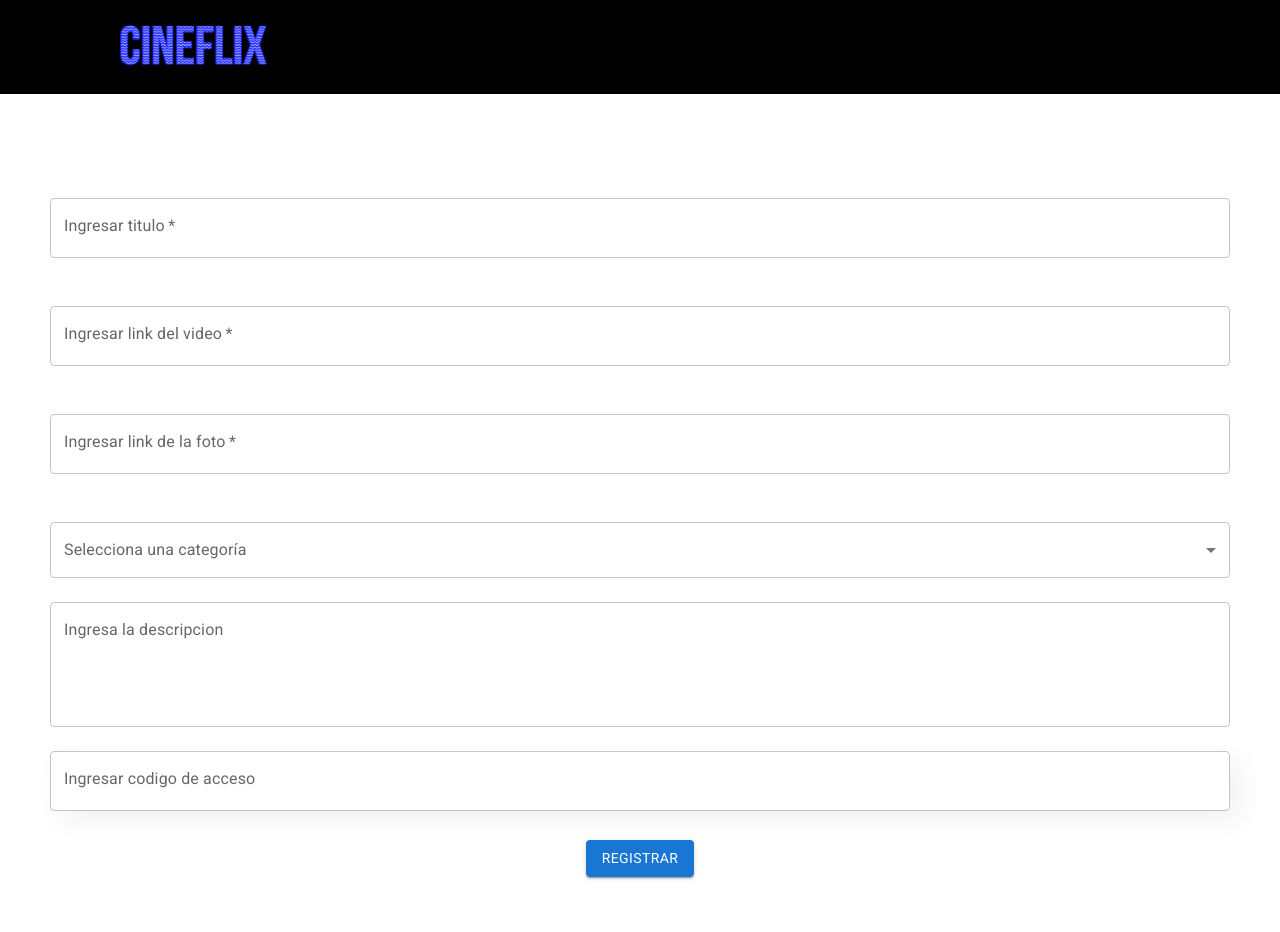
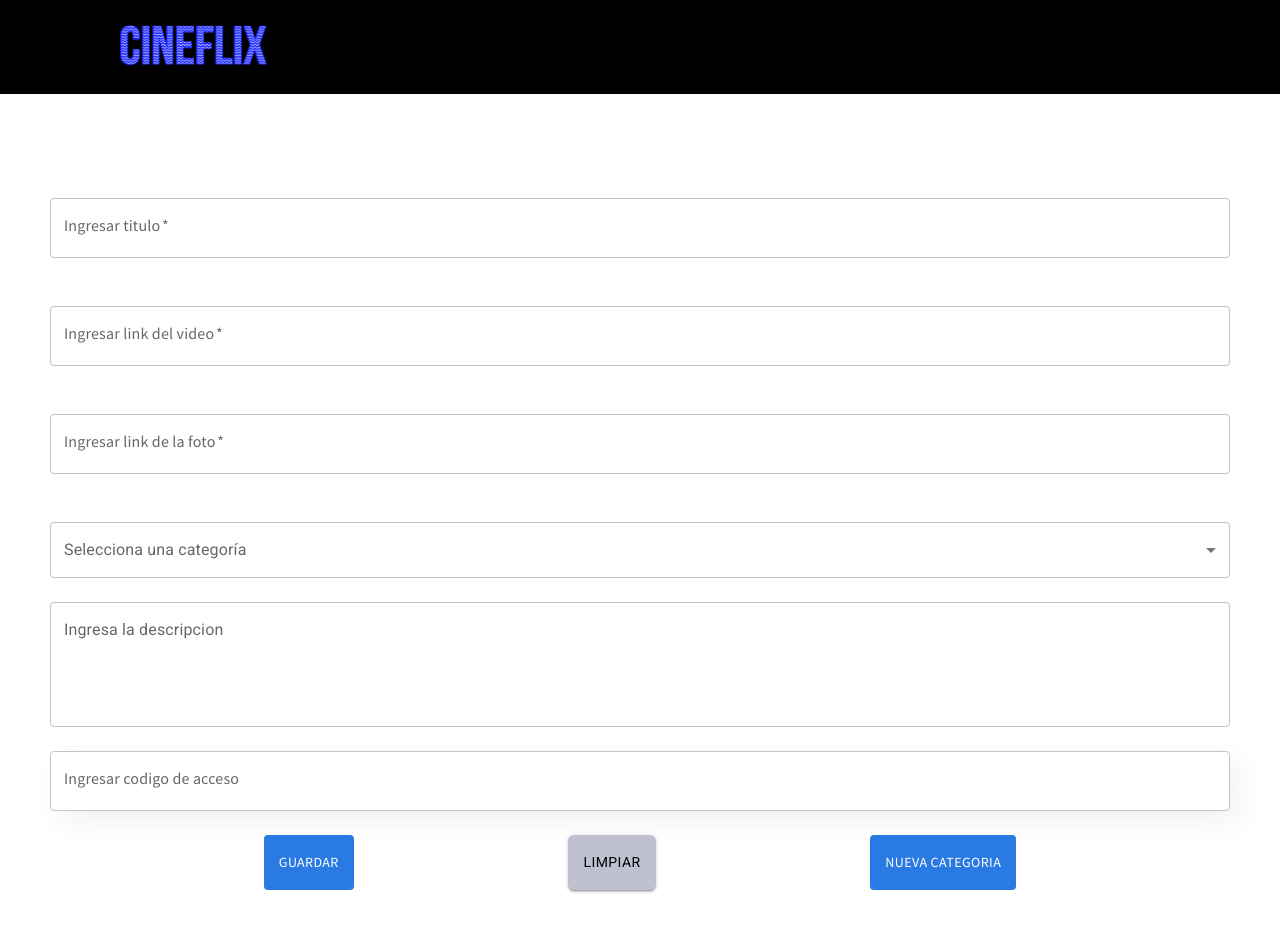
Before and after one commit to JD100423/cinemasMovie, a React (Create React App) app: page /formulario in a window 1280 px wide. Shown: the top 932 px of the page. Built offline with nearby package versions, Linux system fonts and the light colour scheme.

Commit message:
Guardando cambios

```diff
--- a/src/App.js
+++ b/src/App.js
@@ -60,7 +60,7 @@ function App(props) {
   ]);
 
   const agregarVideo = (video) => {
-    const videosconID = {...video, id: uuid(), description: video.description, descripcion: video.descripcion}
+    const videosconID = {...video, id: uuid(), description: video.description}
     const updatedVideos =   [...videos, videosconID];
     const updatedMostrarDescripcion = { ...mostrarDescription, [videosconID.id]: false };
 
@@ -72,19 +72,6 @@ function App(props) {
     setVideo(updatedVideos);
     localStorage.setItem('videos', JSON.stringify(updatedVideos));
   };
-
-  /*const agregarVideo = (video) => {
-    const videoConID = { ...video, id: uuid() };
-    const updatedVideos = [...videos, videoConID];
-    const updatedMostrarDescription = { ...mostrarDescription, [videoConID.id]: false };
-
-    setVideo(updatedVideos);
-    setMostrarDescription(updatedMostrarDescription);
-
-    localStorage.setItem("videos", JSON.stringify(updatedVideos));
-    localStorage.setItem("mostrarDescription", JSON.stringify(updatedMostrarDescription));
-  };*/
-
 
   const eliminarVideo = (id) => {
     console.log("Eliminar: ", id);
@@ -103,7 +90,6 @@ function App(props) {
     });
   };
 
-
   return (
     <BrowserRouter>
       <Header/>
@@ -114,7 +100,11 @@ function App(props) {
         cambiarMostrar={cambiarMostrar}
         mostrarDescription={mostrarDescription}
         />} />
-        <Route path='/formulario' element={<Formulario categorias={categorias}  agregarVideo={agregarVideo}/>} />
+        <Route path='/formulario' element={<Formulario
+        categorias={categorias}
+        agregarVideo={agregarVideo}
+        />}
+        />
         <Route path='/post/:id' element={<Post />} />
       </Routes>
     </BrowserRouter>
--- /dev/null
+++ b/src/Componentes/BtnForm/index.jsx
@@ -0,0 +1,21 @@
+import React from "react";
+import { Button } from "@mui/material";
+import { colorPrimario } from "../UI/variables";
+
+const Btn = (props) => {
+    return(
+        <>
+        <Button type="submit" style={{
+            backgroundColor: `${colorPrimario}`,
+            fontFamily: "'Source Sans Pro', 'sans serif'",
+            color: "#fff",
+            padding: "15px",
+            display: "flex",
+        }}>{props.texto}</Button>
+        </>
+
+    )
+
+}
+
+export default Btn;
--- /dev/null
+++ b/src/Componentes/BtnReset/index.jsx
@@ -0,0 +1,17 @@
+import React from "react";
+import { Button } from "@mui/material";
+
+const BtnReset = (props) => {
+    const {resetForm}= props
+    return (
+        <Button type="reset" variant="contained" style={{
+            color: "#000",
+            backgroundColor: "#BFC1D0",
+            padding: "0px, 10px",
+            border: "none",
+            borderRadius: "5.62px"
+        }} onClick={resetForm}>{props.text}</Button>
+    )
+}
+
+export default BtnReset;
--- a/src/Componentes/FormVideo/index.jsx
+++ b/src/Componentes/FormVideo/index.jsx
@@ -2,8 +2,10 @@ import React, {useState} from "react";
 import { useNavigate } from "react-router-dom";
 import ListCategories from "../ListaCategories";
 import Texto from "../Texto";
-import { Button, Box} from "@mui/material";
+import { Box} from "@mui/material";
 import TextDescription from "../Textdescription";
+import Btn from "../BtnForm";
+import BtnReset from "../BtnReset";
 
 const Formulario = (props) => {
     const [titulo, setTitulo] = useState("")
@@ -15,6 +17,15 @@ const Formulario = (props) => {
     const {agregarVideo} = props
 
     const navigate = useNavigate();
+
+    const resetForm = () => {
+        setTitulo("")
+        setVideo("")
+        setImagen("")
+        setCategoria("")
+        setDescription("")
+        setCodigo("")
+    }
 
     const resetBoton = (e) => {
         e.preventDefault();
@@ -85,7 +96,10 @@ const Formulario = (props) => {
         actualizarValor={setCodigo}
         type="password"
         />
-        <Button variant="contained" style={{marginTop: "5px"}} type="submit">Registrar</Button>
+        {/*<Button variant="contained" style={{marginTop: "5px"}} type="submit">Registrar</Button>*/}
+        <Btn texto="Guardar"/>
+        <BtnReset text="Limpiar" resetForm={resetForm}/>
+        <Btn texto="Nueva categoria" />
         </Box>
 
 
--- a/src/Componentes/Textdescription/index.jsx
+++ b/src/Componentes/Textdescription/index.jsx
@@ -10,7 +10,9 @@ const TextDescription = (props) => {
     };
     return(
         <TextField
-        style={{width: "100%"}}
+        style={{width: "100%",
+        fontFamily: "'Source Sans Pro, sans serif"
+        }}
         id={inputId}
         multiline
         label={props.placeholder}
--- a/src/Componentes/Texto/Texto.css
+++ b/src/Componentes/Texto/Texto.css
@@ -4,7 +4,7 @@
 }
 
 .campo label {
-    font-family: 'Roboto', sans-serif;
+    font-family: 'Source Sans Pro', sans-serif;
 }
 
 .campo input {
@@ -12,7 +12,6 @@
     border: none;
     padding: 30px 20px;
     outline-color: #2A7AE4;
-    font-size: 12px;
     line-height: 14px;
     box-sizing: border-box;
 }
```
